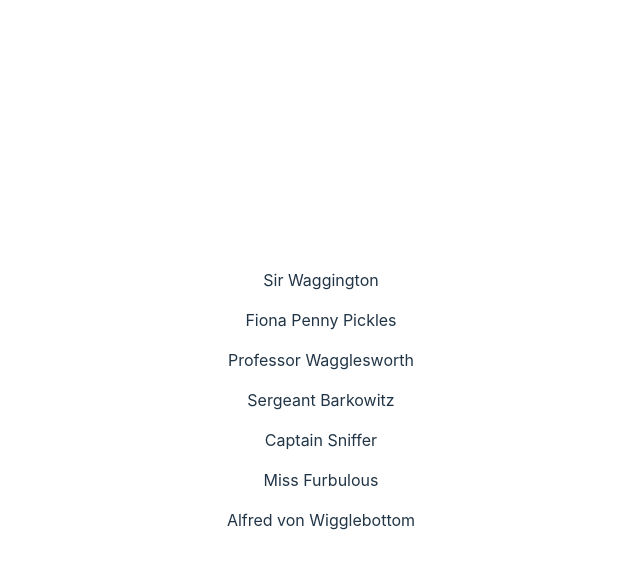
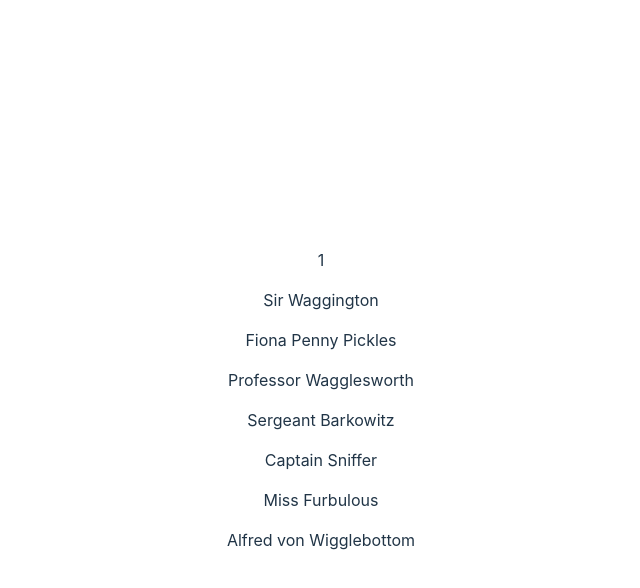
Before and after one commit to fs-vwade/puppy-pals, a React (Vite) app: page / in a window 1280 px wide. Both pictures are taken after a click on the element "Sir Waggington". Shown: the top 588 px of the page, without its empty margins (319-959 px from the left). Built offline with nearby package versions, Linux system fonts and the light colour scheme.

Commit message:
featured pup id now renders to the page

```diff
--- a/src/App.jsx
+++ b/src/App.jsx
@@ -9,10 +9,12 @@ function App() {
 	console.log(puppies);
 	return (
 		<div>
+			{featPupId && <p>{featPupId}</p>}
 			{puppies.map((puppy) => {
 				return (
 					<p
 						onClick={() => {
+							setFeatPupId(puppy.id);
 							console.log("puppy id:", puppy.id);
 						}}
 						key={puppy.id}
```
